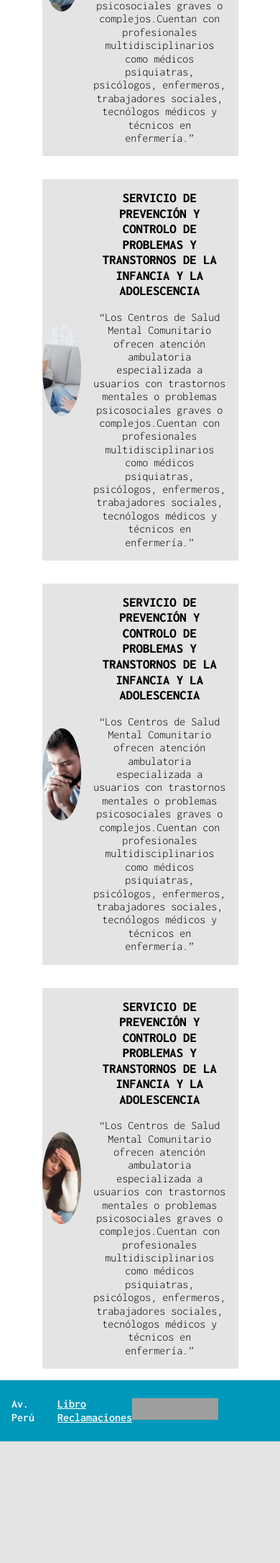
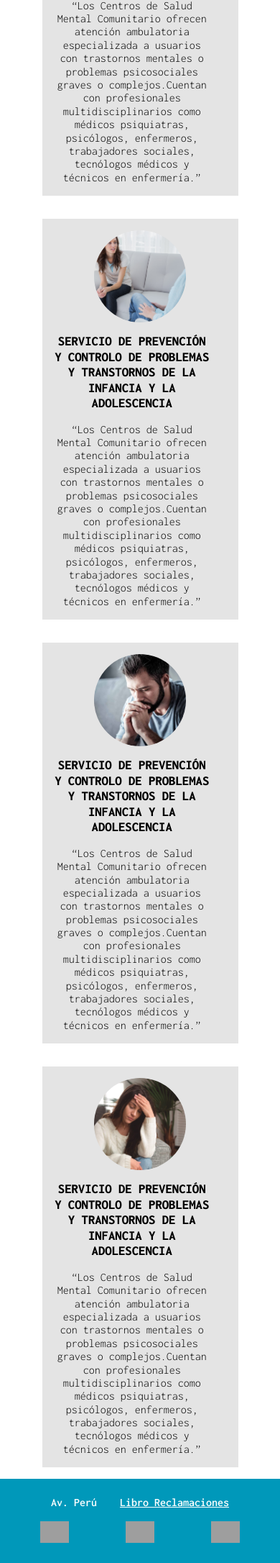
Before and after one commit to JD17VM/STC_S, a PHP site: page /usuario/servicios.php in a window 390 px wide. Shown: the part 1306-3478 px from the top of the page at 72% size. Before the commit the page ends 3309 px from the top, so only its background shows below. Run offline with PHP 8.4, Linux system fonts and the light colour scheme; grey boxes are pictures that could not be loaded.

Commit message:
Responsive Styles
Agregué estilos responsivos de las interfaces de usuario, excepto la del navegador superior

```diff
--- a/assets_completo/css/estilos_navegador_footer_usuario.css
+++ b/assets_completo/css/estilos_navegador_footer_usuario.css
@@ -125,3 +125,25 @@ body{
 .footer_usuario > .footer_usuario_lado_derecho > ul > li > a > img{
     width: 2.5rem;
 }
+
+@media only screen and (max-width: 600px){
+    .footer_usuario{
+        flex-direction: column;
+    }
+
+    .footer_usuario > .footer_usuario_lado_izquierdo{
+        width:100%;
+        justify-content: center;
+    }
+
+    .footer_usuario > .footer_usuario_lado_derecho{
+        width:100%;
+        justify-content: space-around;
+        margin-right: 0;
+        margin-top: 1rem;
+    }
+
+    .footer_usuario > .footer_usuario_lado_derecho > ul{
+        justify-content: space-around;
+    }
+}
--- a/assets_completo/css/estilos_servicios.css
+++ b/assets_completo/css/estilos_servicios.css
@@ -105,3 +105,29 @@ html{
     object-position: center;
     border-radius: 50%;
 }
+
+
+@media only screen and (max-width: 600px){
+    .contenido_nuestros_servicios > .contenedor_servicio{
+        flex-direction: column;
+    }
+
+    .contenedor_imagen_servicio{
+        width:100%;
+        height: auto;
+    }
+
+    .contenido_nuestros_servicios > .contenedor_servicio > .contenedor_imagen_servicio{
+        width:100%;
+        margin-bottom: 1rem;
+    }
+
+
+    .cabecera_nuestros_servicios{
+        background-size: auto 100%;
+        background-repeat: no-repeat;
+    }
+
+
+
+}
--- a/conexion_bd.php
+++ b/conexion_bd.php
@@ -5,7 +5,8 @@
   $password = "xbeze24siPAx";           // Reemplaza con tu contraseña de la base de datos
   $database = "c2081645_salud_t"; // Reemplaza con el nombre de tu base de datos
 
-  $conexion = new mysqli($servername, $username, $password, $database);
+  // $conexion = new mysqli($servername, $username, $password, $database);
+  $conexion = mysqli_connect("localhost", "root", "", "salud_tc");
 
   // Verificar la conexión
   if (!$conexion) {
```
Also changed, not shown: assets_completo/css/estilos_directorio_institucional.css (+21 -0 lines), assets_completo/css/estilos_inicio.css (+48 -0 lines), assets_completo/css/estilos_nosotros.css (+34 -0 lines).
